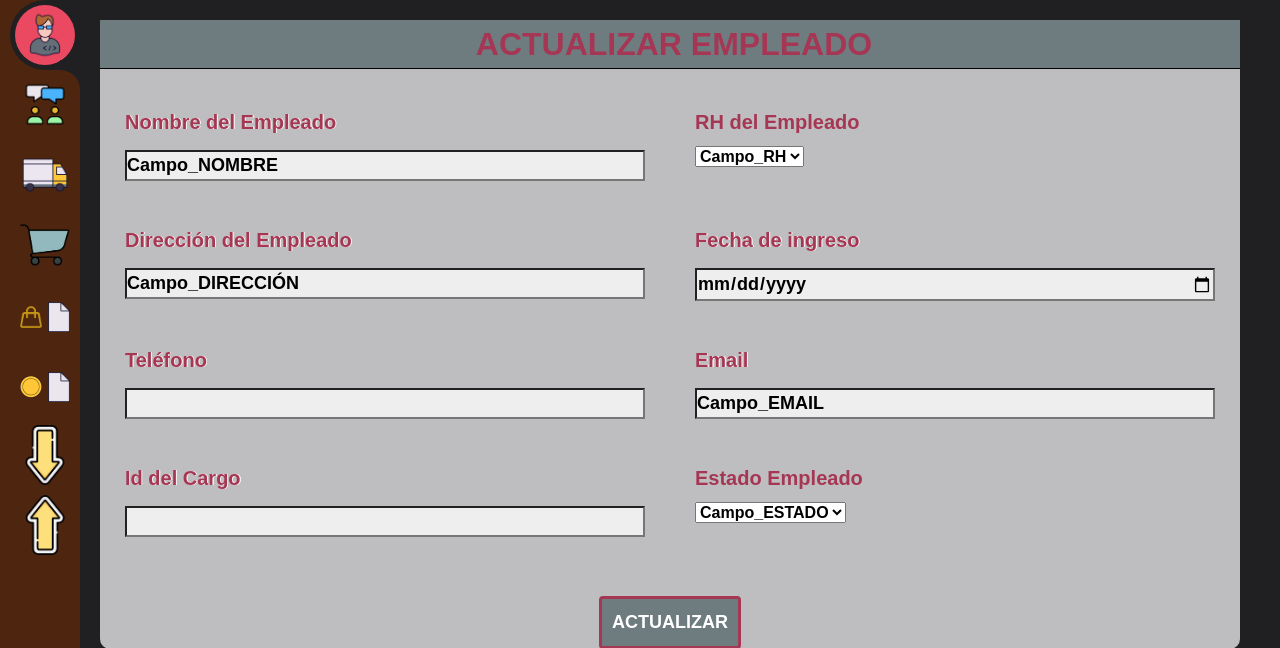
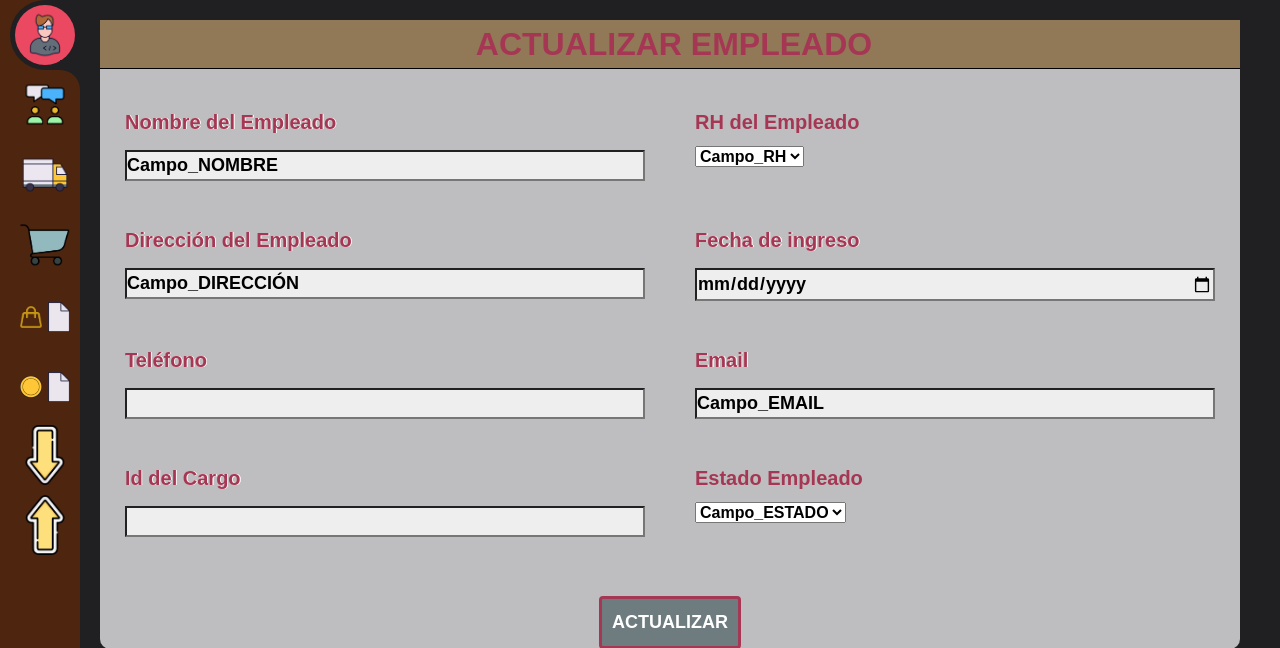
Before and after one commit to Branndon-Suarez/1.REPOSITORIO-WYK-PANADERIA.github.io, a PHP site: page /FORMULARIO-GUIA/1.EMPLEADO/Editar_1.1.EMPLEADO.PHP in a window 1280 px wide. Shown: the part 80-728 px from the top of the page. Run offline with PHP 8.4, Linux system fonts and the light colour scheme; some libraries are stand-ins or nearby versions.

Commit message:
UPDATE:  COLORES DASBOARD-FORMULARIOS

```diff
--- a/3. Diseño Web-REPOSITORIO/PAGINA_WEB/FORMULARIO-GUIA/ESTILOS/ESTILOS PROYECTO-FORMULARIOS-CSS.CSS
+++ b/3. Diseño Web-REPOSITORIO/PAGINA_WEB/FORMULARIO-GUIA/ESTILOS/ESTILOS PROYECTO-FORMULARIOS-CSS.CSS
@@ -627,7 +627,7 @@ select {
 
 #h2_Actualizar{
     color: #A63754;
-    background-color: #6e7c80;
+    background-color: #917856;
     font-size: 32px;
     font-weight: bold;
     text-align: center;
```
